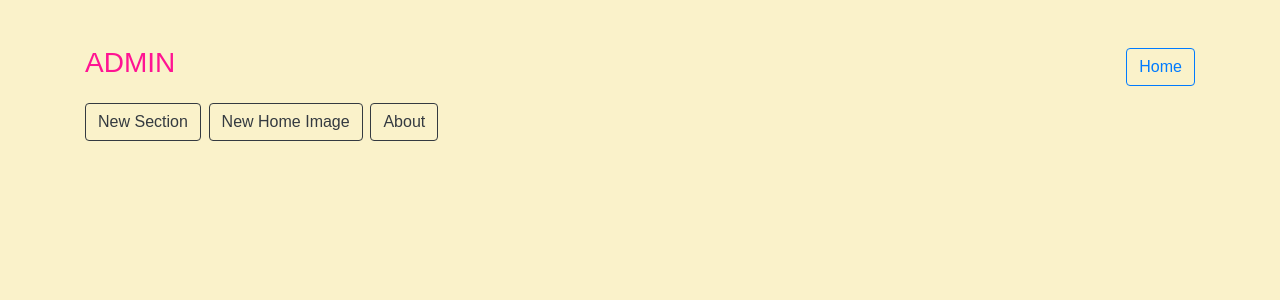
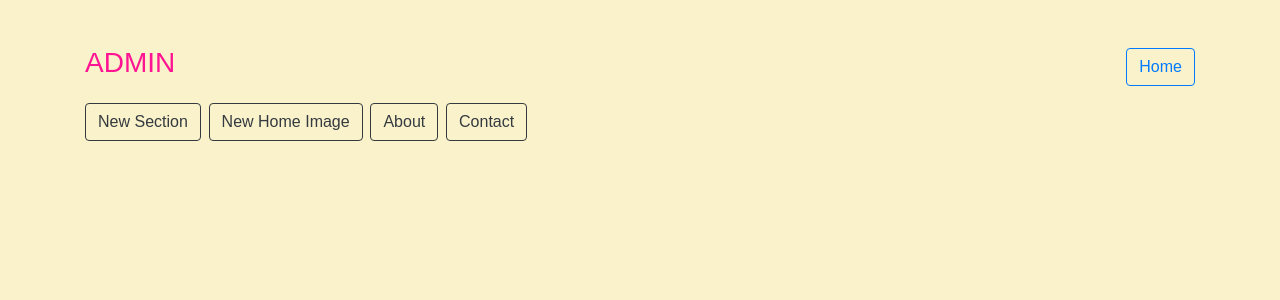
Before and after one commit to KingsleyBell/anna_website, a Python web app: template app/templates/admin/edit_sections.html in a window 1280 px wide. Shown: the top 300 px of the page. Run offline with Jinja, Linux system fonts and the light colour scheme; the template is opened without the code that fills it, so the values that code supplies are empty; some libraries are stand-ins or nearby versions.

Commit message:
Add edit contact admin button.

```diff
--- a/app/static/js/contact.js
+++ b/app/static/js/contact.js
@@ -17,11 +17,8 @@ $(document).ready(function () {
     quill.clipboard.dangerouslyPasteHTML(htmlDecode(contactText));
 
     $("#contact-form").on("submit", function () {
-        var myHeadingEditor = document.querySelector("#snow-container-heading");
         var myTextEditor = document.querySelector("#snow-container-text");
-        var headingHtml = myHeadingEditor.children[0].innerHTML;
         var textHtml = myTextEditor.children[0].innerHTML;
-        $("#heading").val(headingHtml);
         $("#text").val(textHtml);
     });
 });
--- a/app/templates/admin/edit_sections.html
+++ b/app/templates/admin/edit_sections.html
@@ -36,6 +36,10 @@
         <a href="{{ url_for('admin_about') }}"
            class="btn btn-outline-dark">
           About
+        </a>
+        <a href="{{ url_for('admin_contact') }}"
+           class="btn btn-outline-dark">
+          Contact
         </a>
       </h3>
       {% for section in db %}
```
